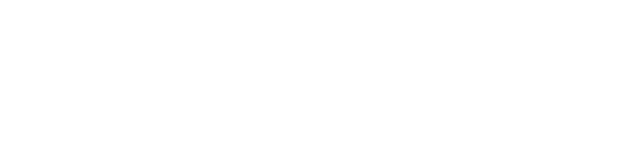
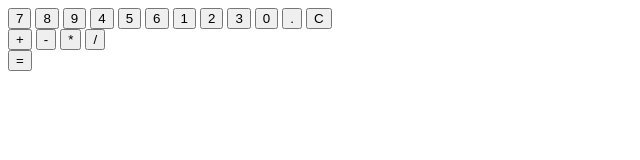
Before and after one commit to LeeRuss/Calculator, a plain HTML site: page index.html in a window 1280 px wide. Shown: the whole page, without its empty margins (0-640 px from the left). Drawn offline with Linux system fonts and the light colour scheme.

Commit message:
Update index.html

```diff
--- a/index.html
+++ b/index.html
@@ -6,7 +6,32 @@
         <link rel="stylesheet" href="style.css">
     </head>
     <body>
-
+        <div id="calculator-container">
+            <div id="calculator-display"></div>
+            <div id="number-buttons-container">
+                <button class="number-button">7</button>
+                <button class="number-button">8</button>
+                <button class="number-button">9</button>
+                <button class="number-button">4</button>
+                <button class="number-button">5</button>
+                <button class="number-button">6</button>
+                <button class="number-button">1</button>
+                <button class="number-button">2</button>
+                <button class="number-button">3</button>
+                <button class="number-button">0</button>
+                <button class="dot-button">.</button>
+                <button class="clear-button">C</button>
+            </div>
+            <div id="operation-buttons-container">
+                <button class="operation-button">+</button>
+                <button class="operation-button">-</button>
+                <button class="operation-button">*</button>
+                <button class="operation-button">/</button>
+            </div>
+            <div id="equals-button-container">
+                <button id="equals-button">=</button>
+            </div>
+        </div>
         <script src="script.js"></script>
     </body>
 </html>
```
